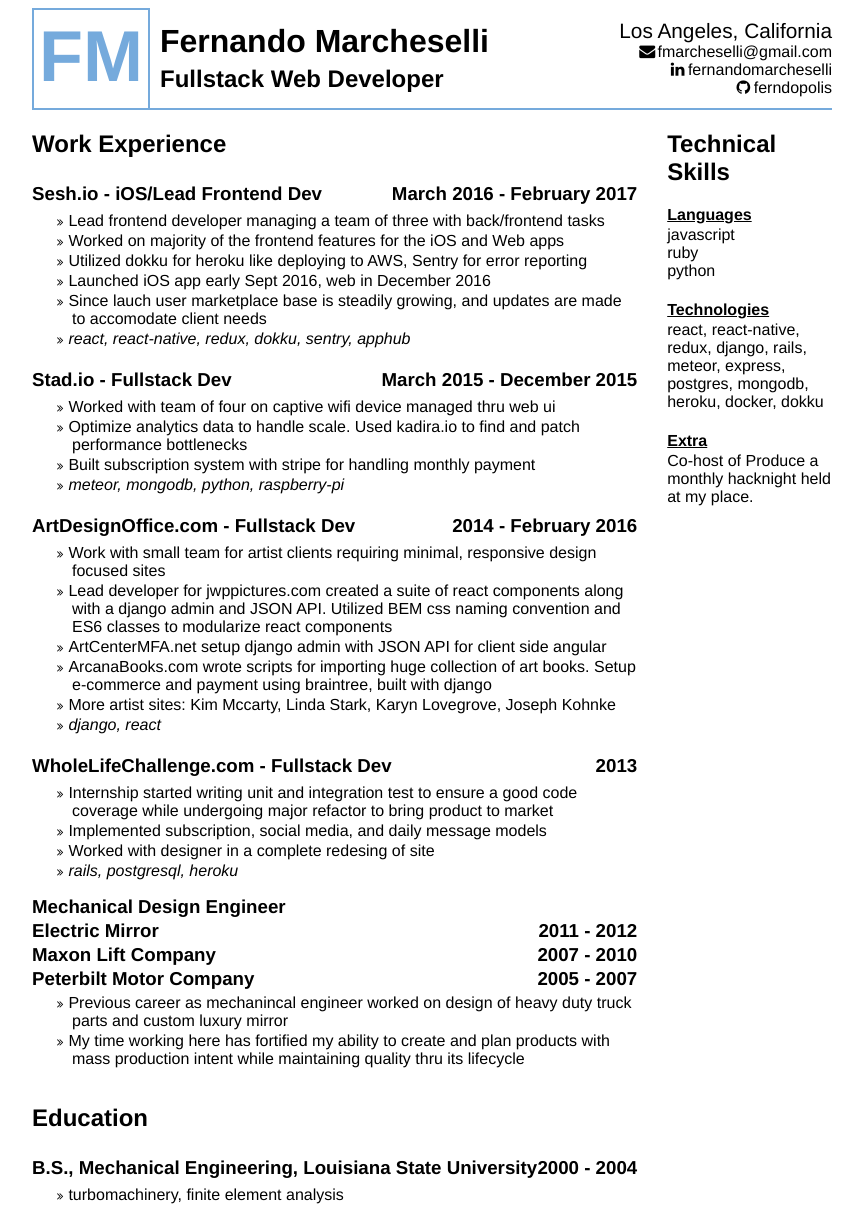
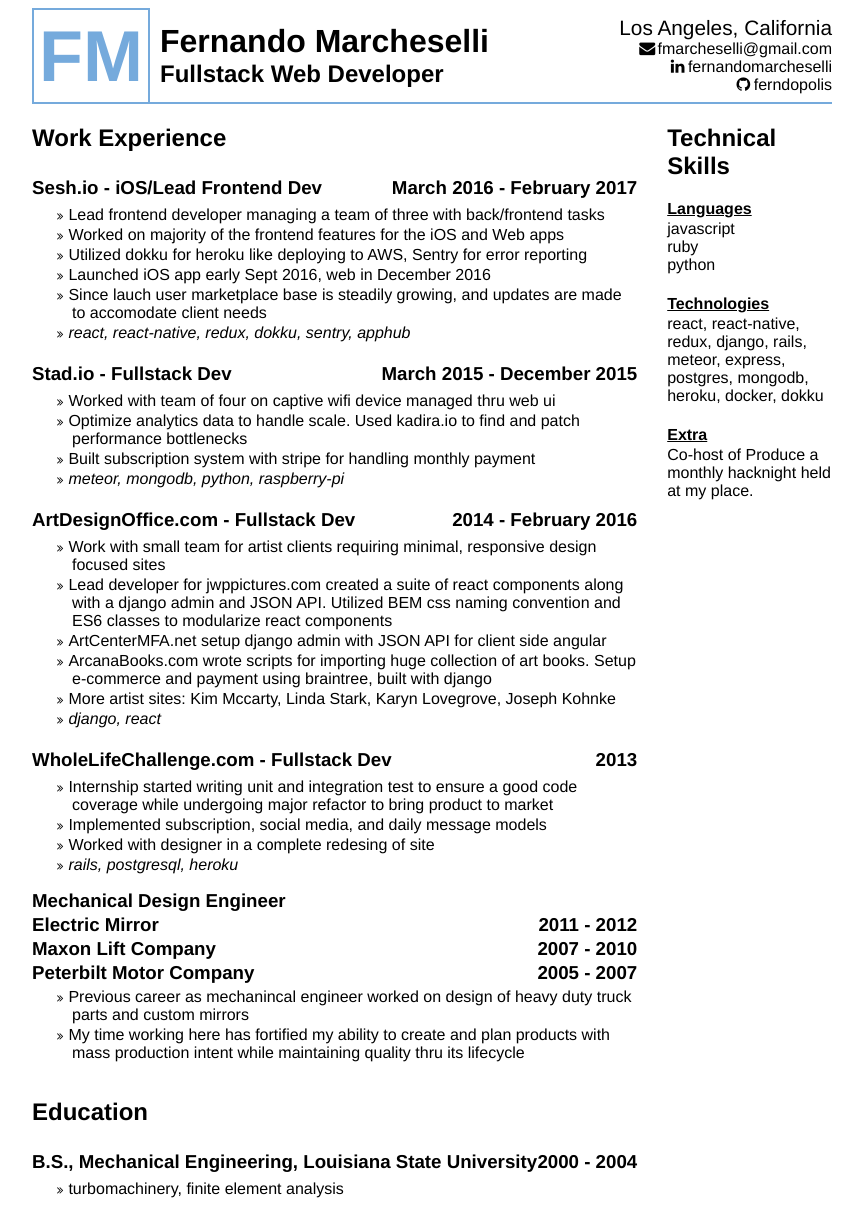
Before and after one commit to ferndopolis/ferndopolis.github.io, a Jekyll site: the page resume.html, which Jekyll copies as it is, in a window 1280 px wide. Shown: the whole page, without its empty margins (208-1071 px from the left). Built offline with Jekyll 4.4.1, drawn with Linux system fonts in a browser that asks for light colours; some web fonts are replaced.

Commit message:
more resume print css tweaks

```diff
--- a/css/resume.css
+++ b/css/resume.css
@@ -37,6 +37,14 @@ a:hover {
   flex-direction: column;
 }
 
+.name-info {
+  justify-content: center;
+}
+
+.name-info h1, .name-info h2 {
+  margin: 0;
+}
+
 .right-justify {
   align-items: flex-end;
 }
@@ -63,16 +71,6 @@ a:hover {
   align-items: center;
   justify-content: space-between;
   border-bottom: 2px solid #75AADC
-}
-
-.header h1 {
-  margin-top: 15px;
-  margin-bottom: 5px;
-}
-
-.header h2 {
-  margin-top: 0;
-  margin-bottom: 15px;
 }
 
 .location {
@@ -120,17 +118,20 @@ li:before {
   font-family: 'FontAwesome';
   font-size: .7em;
 }
+.print-only {
+  display: none;
+}
 
 @media print {
   h1 {
-    font-size: 1.5em;
+    font-size: 1.3em;
   }
   h2 {
     margin: 5px 0px;
-    font-size: 1.2em;
+    font-size: 1em;
   }
   h3 {
-    font-size: 1em;
+    font-size: .8em;
     padding-bottom: 0;
   }
   .grouped-jobs {
@@ -141,13 +142,18 @@ li:before {
     font-size: 1em;
   }
   .fm-icon {
-    font-size: 59px;
+    font-size: 53px;
   }
   .contact {
-    font-size: 0.8em;
+    font-size: 0.7em;
   }
-  li, span {
-    font-size: .9em;
+  li, span, p {
+    font-size: .7em;
   }
-
+  .skills {
+    width: 200px;
+  }
+  .print-only {
+    display: block;
+  }
 }
--- a/resume.html
+++ b/resume.html
@@ -18,9 +18,10 @@
         <div class="header">
           <div class="row">
             <div class="fm-icon">FM</div>
-            <div class="column">
+            <div class="name-info column">
               <h1>Fernando Marcheselli</h1>
               <h2>Fullstack Web Developer</h2>
+              <h3 class="print-only">http://ferndopolis.github.io/</h3>
             </div>
           </div>
           <div class="column right-justify">
@@ -118,7 +119,7 @@
                 <h3>2005 - 2007</h3>
               </div>
               <ul>
-                <li>Previous career as mechanincal engineer worked on design of heavy duty truck parts and custom luxury mirror</li>
+                <li>Previous career as mechanincal engineer worked on design of heavy duty truck parts and custom mirrors</li>
                 <li>My time working here has fortified my ability to create and plan products with mass production intent while maintaining quality thru its lifecycle</li>
               </ul>
             </div>
```
